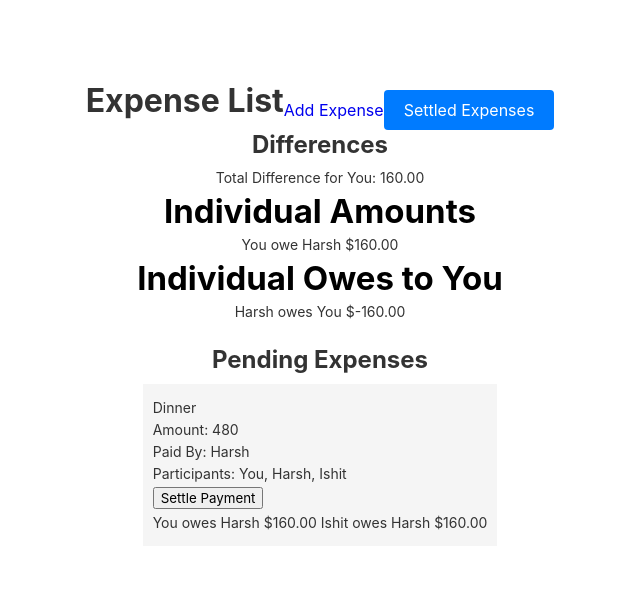
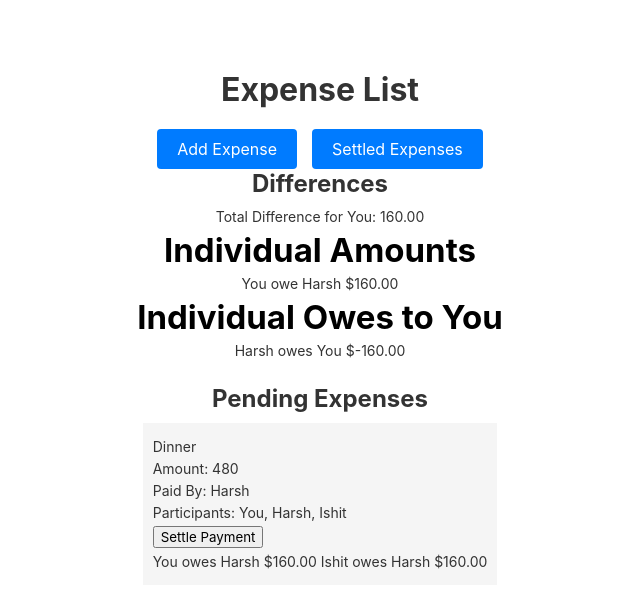
Before and after one commit to Yash-scaletech/splitwise-web-app, a React (Create React App) app: page /expense-list in a window 1280 px wide. Shown: the top 608 px of the page, without its empty margins (320-960 px from the left). Built offline with nearby package versions, Linux system fonts and the light colour scheme; no server answers.

Commit message:
update button style

```diff
--- a/src/features/dashboard/component/expenseList.tsx
+++ b/src/features/dashboard/component/expenseList.tsx
@@ -1,5 +1,5 @@
 import { useEffect, useState } from 'react';
-import { Link, useNavigate } from 'react-router-dom';
+import { useNavigate } from 'react-router-dom';
 
 import { IExpense } from '../interface/dashboard';
 
@@ -118,14 +118,14 @@ const ExpenseList = () => {
 
 	return (
 		<div className="expense-list">
-			<div className="flex align-items--center">
-				<h1 className="no--margin">Expense List</h1>
-				<div>
-					<Link to="/add-expense">Add Expense</Link>
-					<button className="settled-expenses-button" onClick={() => navigate('/settled-expenses')}>
-						Settled Expenses
-					</button>
-				</div>
+			<h1 className="no--margin">Expense List</h1>
+			<div className="flex align-items--center justify-content--end">
+				<button className="settled-expenses-button mr--15" onClick={() => navigate('/add-expense')}>
+					Add Expense
+				</button>
+				<button className="settled-expenses-button" onClick={() => navigate('/settled-expenses')}>
+					Settled Expenses
+				</button>
 			</div>
 			<div className="differences">
 				<h2>Differences</h2>
--- a/src/features/dashboard/component/settledExpenseList.tsx
+++ b/src/features/dashboard/component/settledExpenseList.tsx
@@ -18,6 +18,9 @@ const SettledExpenseList = () => {
 	return (
 		<div className="settled-expense-list">
 			<h1>Settled Expenses</h1>
+			<Link to="/expense-list" className="back-link">
+				Back to Expense List
+			</Link>
 			{settledExpenses.length > 0 ? (
 				settledExpenses.map((expense, index) => (
 					<div className="expense" key={index}>
@@ -31,9 +34,6 @@ const SettledExpenseList = () => {
 			) : (
 				<p className="no-settled-expenses-message">No settled expenses yet.</p>
 			)}
-			<Link to="/expense-list" className="back-link">
-				Back to Expense List
-			</Link>
 		</div>
 	);
 };
```
